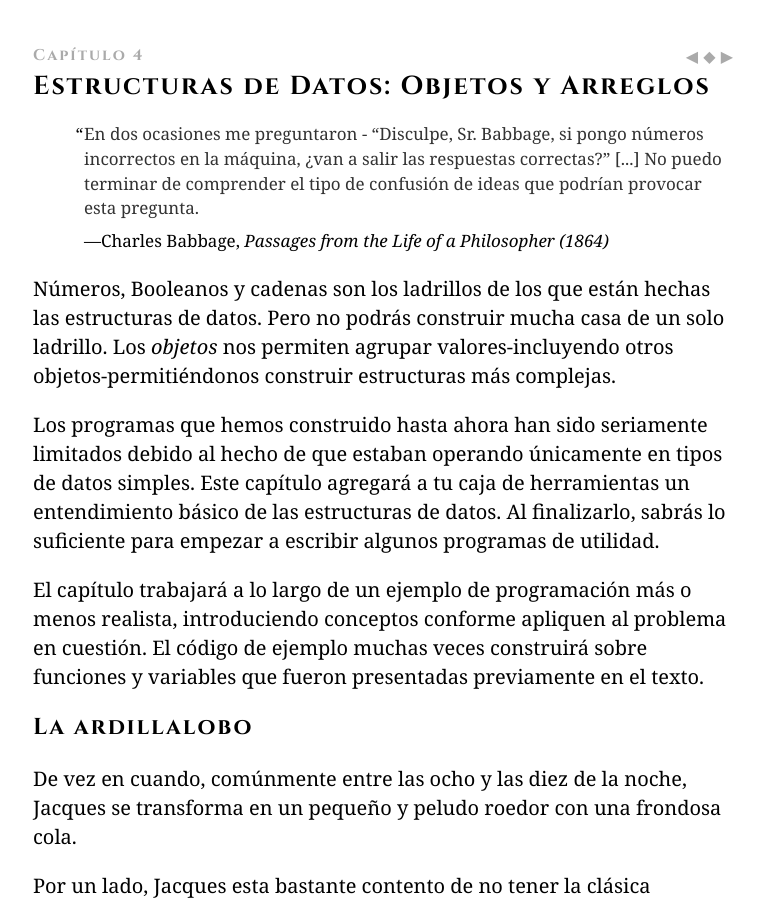
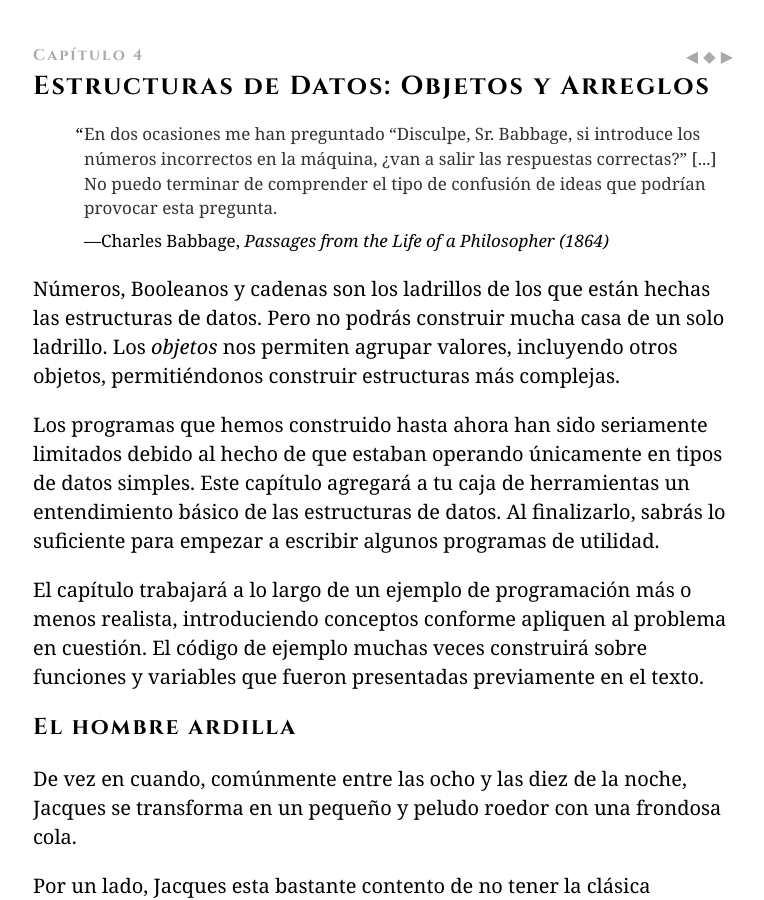
Before and after one commit to hectorip/Eloquent-JavaScript-ES-online, a Jekyll site: the page chapters/04_data.html, which Jekyll copies as it is, in a window 1280 px wide and 900 px high. Shown: the whole window, without its empty margins (257-1021 px from the left). Built offline with Jekyll 4.4.1, drawn with Linux system fonts in a browser that asks for light colours; nearby versions of some CDN libraries; library files that are not in the unit come from our copies; some of the changed text lies outside the part shown.

Commit message:
Revisando capítulo 4

```diff
--- a/chapters/03_functions.html
+++ b/chapters/03_functions.html
@@ -321,7 +321,7 @@ argumentos y te muestra "Hola".</p>
 acerca del número de argumentos que le pasas a una función. Sí le pasas demasiados,
 loa argumentos extra son ignorados. Si le pasas muy pocos, los parámetros quie faltan
 simplemente son asignados a <code>undefined</code>.</p>
-<p><a class=p_ident id="p_byAKowZLIp" href="#p_byAKowZLIp"></a>El lado malo de esto es que es posbible/probable, casi seguro que le pasarás
+<p><a class=p_ident id="p_byAKowZLIp" href="#p_byAKowZLIp"></a>El lado malo de esto es que es posible, probable a menudo, que le pasarás
 accidentalmente un número incorrecto de argumentos a las funciones y nadie te
 avisará.</p>
 <p id="potencia"><a class=p_ident id="p_MLpfFTxf6C" href="#p_MLpfFTxf6C"></a> El lado bueno de este
--- a/chapters/04_data.html
+++ b/chapters/04_data.html
@@ -29,7 +29,7 @@
 
 <h1><div class=chap_num>Capítulo 4</div>Estructuras de Datos: Objetos y Arreglos</h1>
 <blockquote>
-<p><a class=p_ident id="p_AF14oG5tGE" href="#p_AF14oG5tGE"></a>En dos ocasiones me preguntaron - “Disculpe, Sr. Babbage, si pongo
+<p><a class=p_ident id="p_AF14oG5tGE" href="#p_AF14oG5tGE"></a>En dos ocasiones me han preguntado “Disculpe, Sr. Babbage, si introduce los
 números incorrectos en la máquina, ¿van a salir las respuestas correctas?”
 [...] No puedo terminar de comprender el tipo de confusión de ideas que
 podrían provocar esta pregunta.</p>
@@ -38,7 +38,7 @@ podrían provocar esta pregunta.</p>
 <p><a class=p_ident id="p_FVxq6Uf2rv" href="#p_FVxq6Uf2rv"></a>Números, Booleanos
 y cadenas son los ladrillos de los que están hechas las estructuras de datos.
 Pero no podrás construir mucha casa de un solo ladrillo. Los <em>objetos</em> nos
-permiten agrupar valores-incluyendo otros objetos-permitiéndonos construir
+permiten agrupar valores, incluyendo otros objetos, permitiéndonos construir
 estructuras más complejas.</p>
 <p><a class=p_ident id="p_lP6aJVStsL" href="#p_lP6aJVStsL"></a>Los programas que hemos construido hasta ahora han sido seriamente limitados
 debido al hecho de que estaban operando únicamente en tipos de datos simples. Este
@@ -49,7 +49,7 @@ algunos programas de utilidad.</p>
 realista, introduciendo conceptos conforme apliquen al problema en cuestión.
 El código de ejemplo muchas veces construirá sobre funciones y variables que
 fueron presentadas previamente en el texto.</p>
-<h2><a class=h_ident id="h_iVT/lU2XGg" href="#h_iVT/lU2XGg"></a>La ardillalobo</h2>
+<h2><a class=h_ident id="h_f3JQiZSoj8" href="#h_f3JQiZSoj8"></a>El hombre ardilla</h2>
 <p><a class=p_ident id="p_ILCOYpDrw1" href="#p_ILCOYpDrw1"></a>De vez en cuando, comúnmente
 entre las ocho y las diez de la noche, Jacques  se transforma en
 un pequeño y peludo roedor con una frondosa cola.</p>
@@ -90,18 +90,18 @@ de vuelta a números para accesarlos.</p>
 tipo de dato específico para almacenar secuencias de valores. Se le llama
 <em>arreglo</em> y se escribe como una lista de valores entre corchetes, separados
 por comas.</p>
-<pre data-language="javascript" class="snippet cm-s-default"><a class=c_ident id="c_WrRipN2I5z" href="#c_WrRipN2I5z"></a><span class="cm-keyword">var</span> <span class="cm-variable">listOfNumbers</span> <span class="cm-operator">=</span> [<span class="cm-number">2</span>, <span class="cm-number">3</span>, <span class="cm-number">5</span>, <span class="cm-number">7</span>, <span class="cm-number">11</span>];
-<span class="cm-variable">console</span>.<span class="cm-property">log</span>(<span class="cm-variable">listOfNumbers</span>[<span class="cm-number">1</span>]);
+<pre data-language="javascript" class="snippet cm-s-default"><a class=c_ident id="c_MoF26V5jo5" href="#c_MoF26V5jo5"></a><span class="cm-keyword">var</span> <span class="cm-variable">listaDeNumeros</span> <span class="cm-operator">=</span> [<span class="cm-number">2</span>, <span class="cm-number">3</span>, <span class="cm-number">5</span>, <span class="cm-number">7</span>, <span class="cm-number">11</span>];
+<span class="cm-variable">console</span>.<span class="cm-property">log</span>(<span class="cm-variable">listaDeNumeros</span>[<span class="cm-number">1</span>]);
 <span class="cm-comment">// → 3</span>
-<span class="cm-variable">console</span>.<span class="cm-property">log</span>(<span class="cm-variable">listOfNumbers</span>[<span class="cm-number">1</span> <span class="cm-operator">-</span> <span class="cm-number">1</span>]);
+<span class="cm-variable">console</span>.<span class="cm-property">log</span>(<span class="cm-variable">listaDeNumeros</span>[<span class="cm-number">1</span> <span class="cm-operator">-</span> <span class="cm-number">1</span>]);
 <span class="cm-comment">// → 2</span></pre>
 <p><a class=p_ident id="p_Y7cmBj9QZD" href="#p_Y7cmBj9QZD"></a>La notación para obtener los elementos
 dentro de un arreglo también utiliza corchetes. Un par de corchetes
 inmediátamente después de una expresión, con otra expresión dentro de los
-corchetes. buscará el elemento en la expresión de la izquierda que corresponda
+corchetes. Buscará el elemento en la expresión de la izquierda que corresponda
 al  <em>índice</em> dado por la expresión en corchetes.</p>
 <p id="array_indexing"><a class=p_ident id="p_k/YYH/xvvI" href="#p_k/YYH/xvvI"></a>El primer índice de un arreglo es cero, no uno. Así que el primer elemento puede
-leerse usando <code>listOfNumbers[0]</code>. Si no tienes antecedentes en programación,
+leerse usando <code>listaDeNumeros[0]</code>. Si no tienes antecedentes en programación,
 acostumbrarte a esta convención puede tomarte algún tiempo. Pero el
 zero-based counting tiene una larga tradición en tecnología y mientras la
 convención se siga de manera consistente (que se ha hecho, en Javascript),
```
Also changed, not shown: 1 other file.
